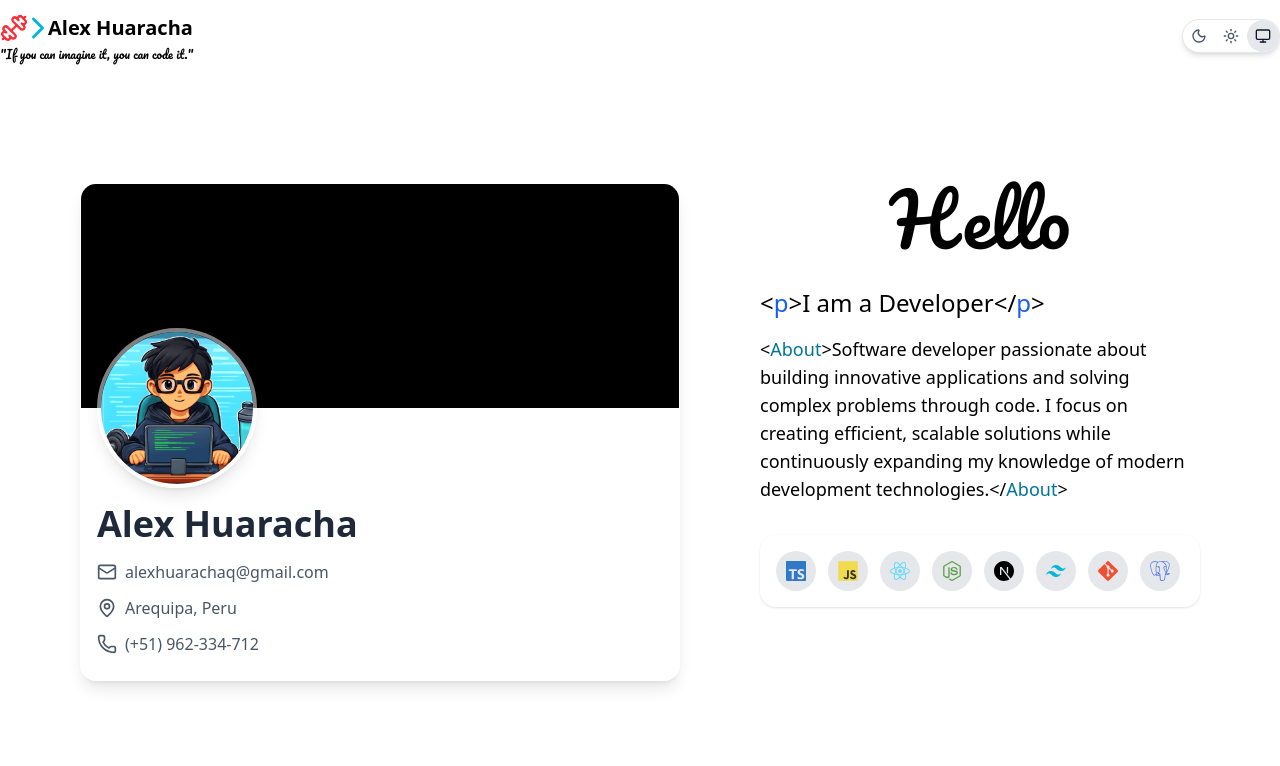
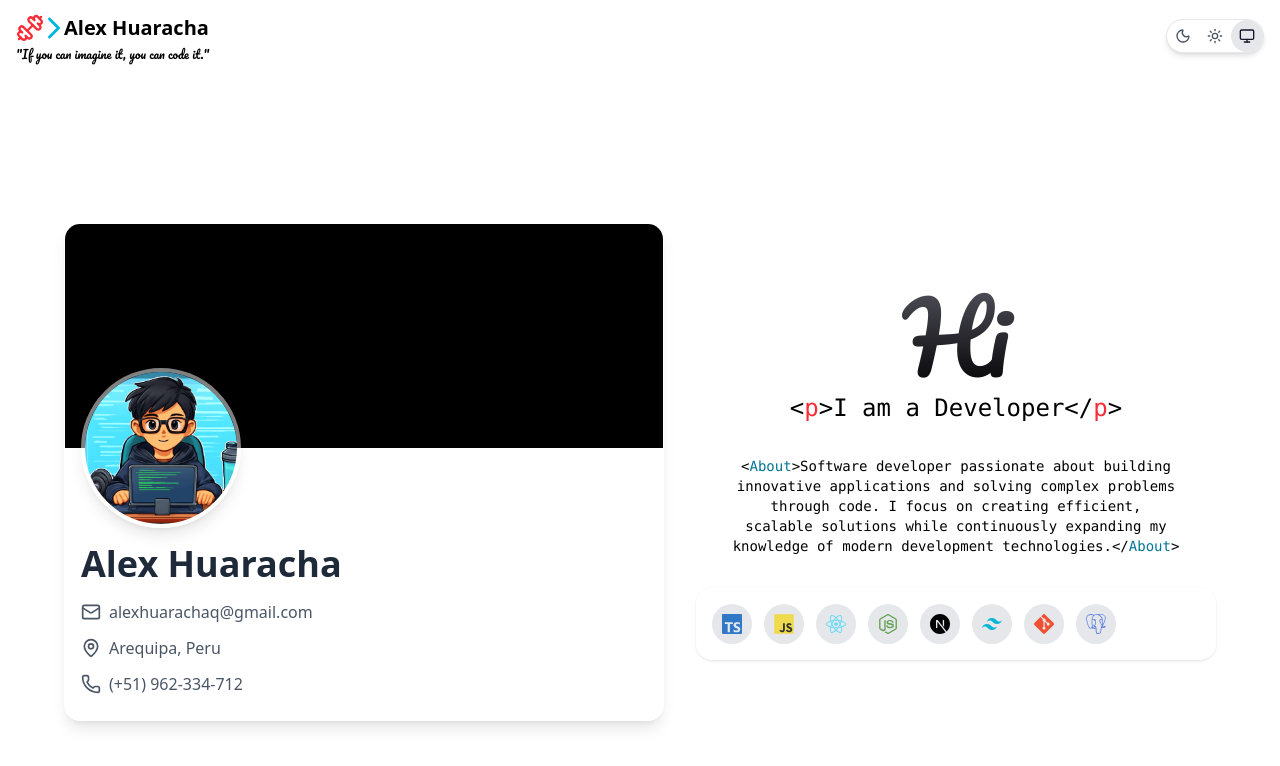
Before and after one commit to Alex-TheResilient/portfolio, a Next.js app: page / in a window 1280 px wide. Shown: the top 766 px of the page. Built offline with nearby package versions, Linux system fonts and the light colour scheme.

Commit message:
Refactor HeroSection layout; enhance structure and styling for improved readability

```diff
--- a/app/globals.css
+++ b/app/globals.css
@@ -5,3 +5,9 @@
 @theme inline {
   --font-display-pacifico: var(--font-pacifico);
 }
+
+@layer components {
+  .container {
+    @apply w-full mx-auto px-4
+  }
+}
--- a/app/page.tsx
+++ b/app/page.tsx
@@ -3,12 +3,14 @@ import HeroSection from '@/components/sections/HeroSection';
 
 export default function Home() {
   return (
-    <main className="">
+    <div className="flex flex-col items-center justify-center">
       <Header />
-      <HeroSection />
+      <div className="">
+        <HeroSection />
+      </div>
       {/* <AboutSection /> */}
       {/* <ProjectsSection /> */}
       {/* <ExperienceSection /> */}
-    </main>
+    </div>
   );
 }
--- a/components/sections/HeroSection.tsx
+++ b/components/sections/HeroSection.tsx
@@ -3,8 +3,10 @@ import { Phone, Mail, MapPin } from 'lucide-react';
 
 export default function HeroSection() {
   return (
-    <section className="min-h-[calc(100vh-80px)] p-8 flex items-center justify-center">
-      <div className="flex gap-12 max-w-6xl mx-auto w-full px-4 lg:gap-20">
+    <div className="flex h-screen flex-col items-center justify-center">
+      <div className="container relative z-10 mx-auto max-w-full space-y-8 xl:px-16">
+        <div className="min-h-[calc(100vh-56px)] items-center space-y-8 md:flex md:space-y-0">
+          <div className="grid items-center gap-x-16 md:grid-cols-2 xl:gap-x-28">
             {/* Card */}
             <div className="backdrop-blur-md relative rounded-2xl shadow-lg w-96 md:w-[450px] lg:w-[600px] overflow-hidden border border-white/20 dark:border-gray-700/30 [--banner-height:10rem] md:[--banner-height:12rem] lg:[--banner-height:14rem] [--avatar-size:9rem] md:[--avatar-size:10rem] lg:[--avatar-size:10rem]">
               {/* Banner */}
@@ -40,23 +42,27 @@ export default function HeroSection() {
               </div>
             </div>
 
+            {/* Presentation */}
+            <div className="space-y-8 dark:text-slate-50">
+              <div className="space-y-2 text-center hidden md:block">
+                <div className="select-none bg-gradient-to-t from-zinc-950 to-zinc-600 bg-clip-text pt-1 font-display-pacifico text-8xl text-transparent dark:from-zinc-500 dark:to-white">
+                  Hi
+                </div>
+                <div className="font-mono text-xl dark:text-white lg:text-2xl">
+                  <p className="inline-flex">
+                    &lt;<span className="text-red-500">p</span>&gt;
+                    <span className="">{personalInfo.title}</span>
+                    &lt;/<span className="text-red-500">p</span>&gt;
+                  </p>
+                </div>
+              </div>
               {/* About */}
-        <div className="flex-1 space-y-8">
-          <h2 className="text-7xl font-display-pacifico text-center">Hello</h2>
-          <div className="space-y-4">
-            <p className="text-2xl">
-              &lt;<span className="text-blue-600">p</span>&gt;
-              <span className="">{personalInfo.title}</span>
-              &lt;/<span className="text-blue-600">p</span>&gt;
-            </p>
-
-            <div className="">
-              <p className="text-lg">
+              <div className="text-balance text-center font-mono text-sm">
+                <p className="">
                   &lt;<span className="text-cyan-700">About</span>&gt;
                   <span className="">{personalInfo.about}</span>
                   &lt;/<span className="text-cyan-700">About</span>&gt;
                 </p>
-            </div>
               </div>
 
               {/* Icons */}
@@ -74,6 +80,8 @@ export default function HeroSection() {
               </div>
             </div>
           </div>
-    </section>
+        </div>
+      </div>
+    </div>
   );
 }
```
Lines whose indentation alone changed are shown as unchanged.
